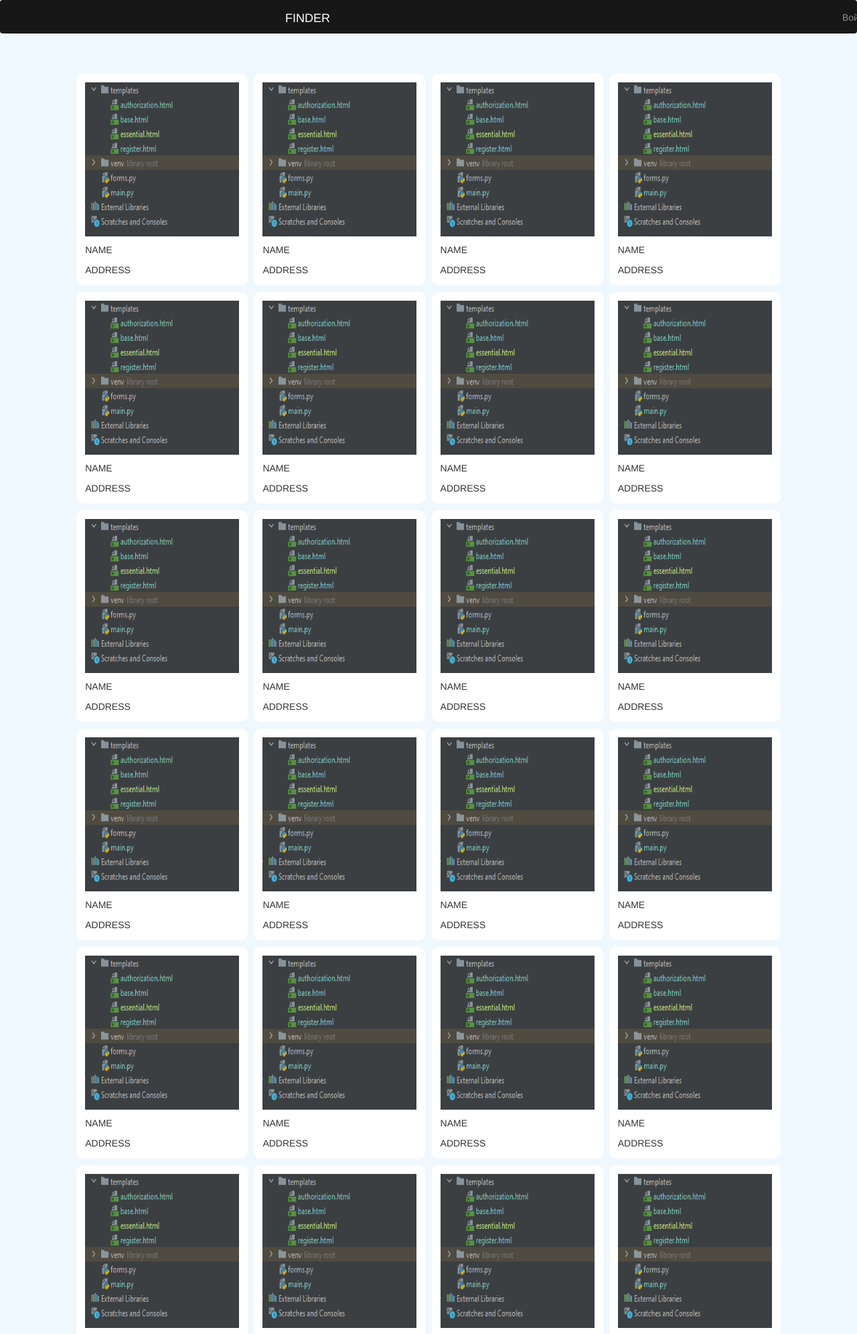
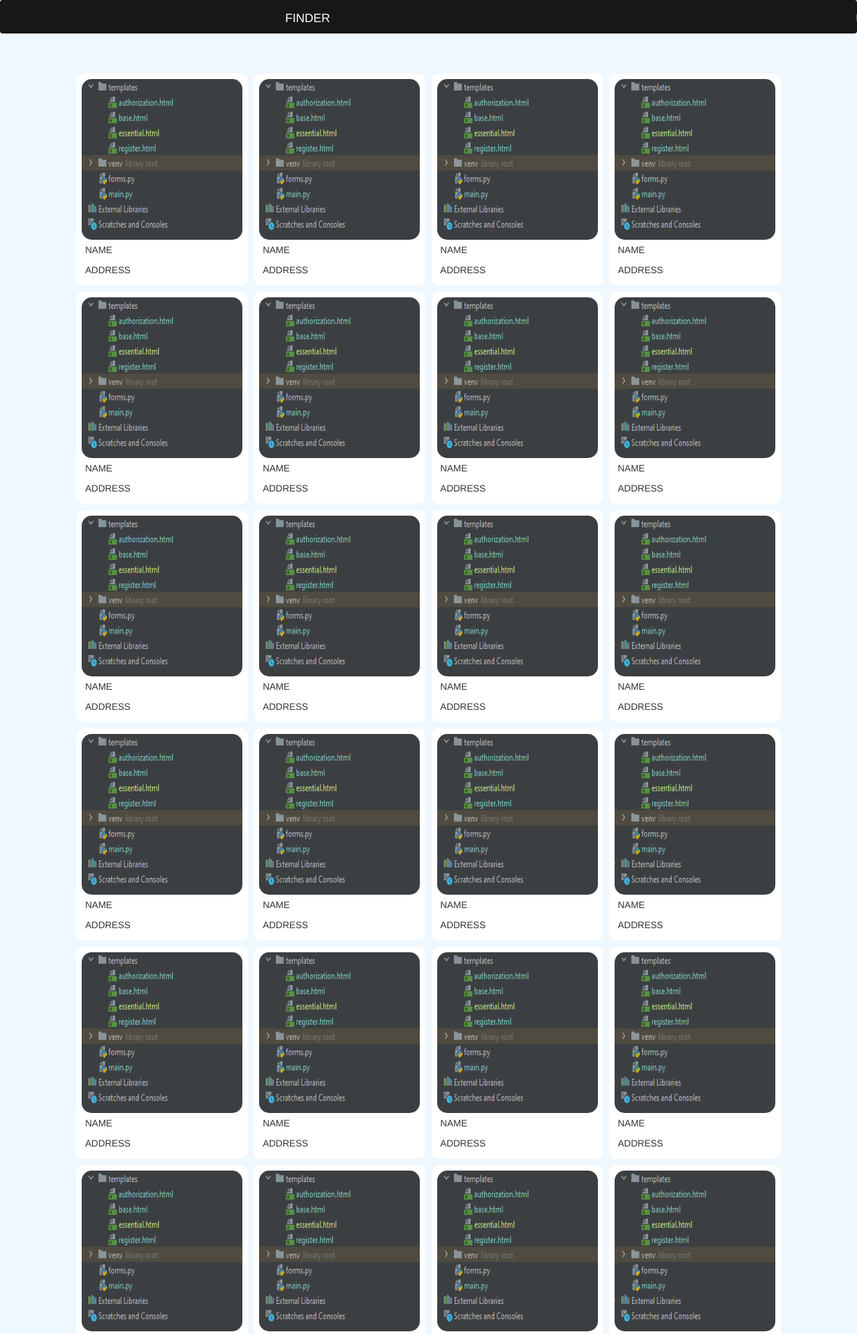
Before and after one commit to FYouBi/WEB_project, a Flask app: page / in a window 1280 px wide. Shown: the top 1992 px of the page at 67% size. Run offline with Flask 2, Linux system fonts and the light colour scheme; some libraries are stand-ins or nearby versions.

Commit message:
небольшие изменения интерфейса и стили перенесены в файл

```diff
--- a/data/ads.py
+++ b/data/ads.py
@@ -12,4 +12,6 @@ class Ads(SqlAlchemyBase):
     image = sqlalchemy.Column(sqlalchemy.String, nullable=True)
     name = sqlalchemy.Column(sqlalchemy.String, nullable=True)
     description = sqlalchemy.Column(sqlalchemy.String, nullable=True)
-    # user = orm.relation('User')
+    user_id = sqlalchemy.Column(sqlalchemy.Integer,
+                                sqlalchemy.ForeignKey("users.id"))
+    user = orm.relation('User')
--- a/data/users.py
+++ b/data/users.py
@@ -13,4 +13,4 @@ class User(SqlAlchemyBase):
     phone_number = sqlalchemy.Column(sqlalchemy.String, nullable=True)
     password = sqlalchemy.Column(sqlalchemy.String, nullable=True)
     address = sqlalchemy.Column(sqlalchemy.String, nullable=True)
-    # ads = orm.relation("Ads", back_populates='user')
+    ads = orm.relation("Ads", back_populates='user')
--- a/main.py
+++ b/main.py
@@ -1,7 +1,7 @@
 from flask import Flask, render_template, url_for, request, redirect
 import datetime
 from data.ads import Ads
-from forms import LoginForm, Protection, LoadPhoto, RegisterForm
+from forms import LoginForm, RegisterForm
 from data import db_session
 from data.users import User
 
--- a/static/css/style.css
+++ b/static/css/style.css
@@ -1,39 +1,35 @@
-#header{
- justify-content: space-around;
- width: 100%;
- height: 5%;
- background-color: #343640;
- display: flex;
- }
-
-.title {
- color: #ffffff;
- font-style: normal;
- font-size: 18px;
- align-self: auto;
- margin-top: 2px;
- }
-
-.title:hover {
-    color: #ed8080;
-    text-decoration: none;
-
-form {
-    margin-top: 250px;
+#register {
+    margin-top: 150px !important;
     margin-left: auto;
     margin-right: auto;
     max-width: 550px;
-    background-color: #FFFFFF;
-    border: 1px solid gray;
-    border-radius: 5px;
+    background-color: #ffffff;
     padding: 10px;
+    border: solid;
+    border-color: #ffffff;
+    border-radius: 10px;
 }
 
-.essential {
- max-width: 1200px;
- margin-top: 100px;
- padding: 10px;
- margin-left: auto;
- margin-right: auto;
- background-color: #343640;
+#log-in {
+    margin-top: 150px;
+    margin-left: auto;
+    margin-right: auto;
+    max-width: 550px;
+    background-color: #ffffff;
+    padding: 10px;
+    border: solid;
+    border-color: #ffffff;
+    border-radius: 10px;
 }
+
+#essential {
+    max-width: 1090px;
+    margin-top: 100px;
+    padding: 10px;
+    margin-left: auto;
+    margin-right: auto;
+    display: flex;
+    flex-direction: row;
+    flex-wrap: wrap;
+    justify-content: space-evenly;
+}
--- a/templates/base.html
+++ b/templates/base.html
@@ -3,11 +3,11 @@
 <head>
     <meta charset="UTF-8">
     <meta name="viewport" content="width=device-width, initial-scale=1, shrink-to-fit=no">
+    <link rel="stylesheet" type="text/css" href="static/css/style.css" />
     <link rel="stylesheet"
           href="https://stackpath.bootstrapcdn.com/bootstrap/4.4.1/css/bootstrap.min.css"
           integrity="sha384-Vkoo8x4CGsO3+Hhxv8T/Q5PaXtkKtu6ug5TOeNV6gBiFeWPGFN9MuhOf23Q9Ifjh"
           crossorigin="anonymous">
-    <link rel="stylesheet" type="text/css" href="static/css/style.css" />
     <link rel="stylesheet" href="https://maxcdn.bootstrapcdn.com/bootstrap/3.4.1/css/bootstrap.min.css">
     <link rel="shortcut icon" href="static/img/icon_finder.png"/>
     <title>Finder</title>
@@ -23,7 +23,7 @@
           </li>
         {% if not user %}
         <li class="nav-item">
-          <a class="nav-link" aria-current="page" href="log_in" style="margin-top: 3px; margin-left: 735px;">Войти</a>
+          <a class="nav-link" aria-current="page" href="log_in" style="margin-top: 3px; margin-left: 755px;">Войти</a>
         </li>
 
         <li class="nav-item">
@@ -35,7 +35,7 @@
               <a class="nav-link active" href="register" style="margin-top: 3px; margin-left: 750px; font-size: 18px;">{{user[0].name}} {{user[0].surname}}</a>
           </li>
         {% endif %}
-         <li style="margin-top: 12px; margin-left: 4px;">
+         <li style="margin-top: 12px; margin-left: 44px;">
            <div class="btn btn-primary">
                <a href="register" style="margin-top: 3px; color: #ffffff; text-decoration: none;">Разместить объявление</a>
            </div>
--- a/templates/essential.html
+++ b/templates/essential.html
@@ -1,13 +1,11 @@
 {% extends "base.html" %}
 
 {% block content %}
-<div style=" max-width: 1090px; margin-top: 100px; padding: 10px; margin-left: auto;
-             margin-right: auto; display: flex; flex-direction: row;
-             flex-wrap: wrap; justify-content: space-evenly;" xmlns="http://www.w3.org/1999/html">
+<div id="essential" xmlns="http://www.w3.org/1999/html">
     {% for img, name, address in list_of_ad %}
     <div>
         <div style="background-color: #ffffff; border: solid; border-color: #ffffff; border-radius: 10px;">
-          <a href="#"><img src={{img}} width="250" height="250" style="padding: 10px;"></a>
+          <a href="#"><img src={{img}} width="250" height="250" style="padding: 2px; border: solid; border-color: #ffffff; border-radius: 20px;"></a>
           <p style="padding-left: 10px;">{{name}}</p>
           <p style="padding-left: 10px;">{{address}}</p>
         </div>
```
Also changed, not shown: templates/log_in.html (+1 -6 lines), templates/register.html (+1 -6 lines), db/users.db.
